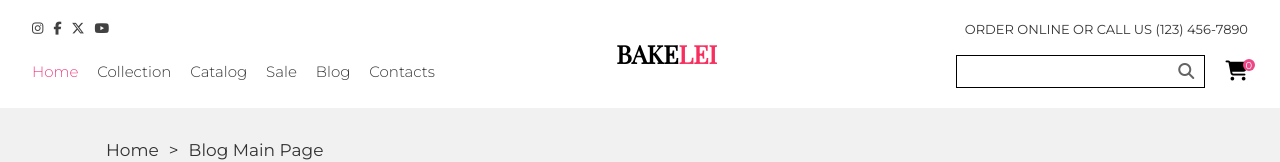
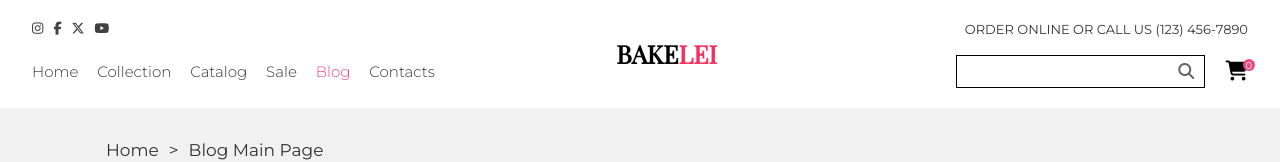
Before and after one commit to Jin343/BAKELEI, a plain HTML site: page blog.html in a window 1280 px wide. Shown: the top 162 px of the page. Drawn offline with nearby package versions, Linux system fonts and the light colour scheme; a web font is replaced by a local one.

Commit message:
Update blog.html

```diff
--- a/blog.html
+++ b/blog.html
@@ -87,11 +87,11 @@ margin: 0 auto;
                 <div class="links">
                     <i class="fa-solid fa-bars"></i>
                     <ul>
-                    <a href="index.html" class="basic-text changableLinkColor" style="color:var(--light-pink)">home</a>
+                    <a href="index.html" class="basic-text changableLinkColor">home</a>
                     <a href="Collection.html" class="basic-text changableLinkColor">Collection</a>
                     <a href="Catalog.html" class="basic-text changableLinkColor">Catalog</a>
                     <a href="Sale.html" class="basic-text changableLinkColor">sale</a>
-                    <a href="blog.html" class="basic-text changableLinkColor">blog</a>
+                    <a href="blog.html" class="basic-text changableLinkColor"style="color:var(--light-pink)">blog</a>
                     <a href="Contacts.html" class="basic-text changableLinkColor">Contacts</a>
                 </ul></div>
             </div>
```
